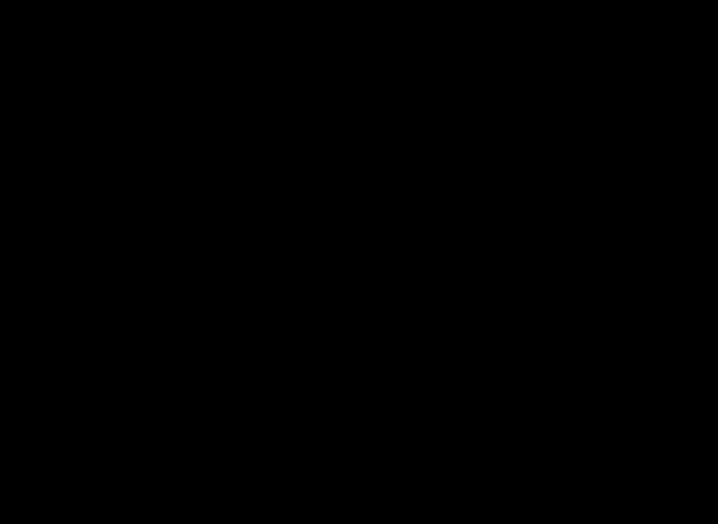
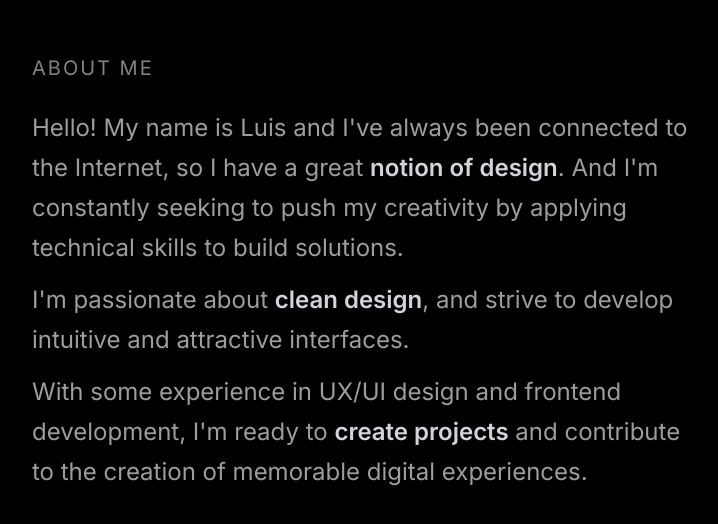
Before and after one commit to LuisPirateRoberts/Portfolio, a React (Vite) app: page / in a window 1280 px wide. Shown: the part 888-1412 px from the top of the page, without its empty margins (32-750 px from the left). Before the commit the page ends 872 px from the top, so only its background shows below. Built offline with nearby package versions, Linux system fonts and the light colour scheme.

Commit message:
Add About component

```diff
--- a/src/App.jsx
+++ b/src/App.jsx
@@ -1,4 +1,4 @@
-import { Navbar, Hero } from "./components";
+import { Navbar, Hero, About } from "./components";
 import { BrowserRouter } from "react-router-dom";
 
 const App = () => {
@@ -7,6 +7,7 @@
       <div className="bg-primary">
         <Navbar />
         <Hero />
+        <About />
       </div>
     </BrowserRouter>
   );
--- a/src/components/About/About.jsx
+++ b/src/components/About/About.jsx
@@ -3,7 +3,29 @@
 const About = () => {
   return (
     <div className={`${styles.padding}`}>
-      <p className={styles.microText}>About me</p>
+      <h1 className={styles.microText}>About me</h1>
+      <div
+        className={`${styles.heroParagraphText} mt-5 max-w-2xl leading-normal`}
+      >
+        <p className="mb-3">
+          Hello! My name is Luis and I've always been connected to the Internet,
+          so I have a great{" "}
+          <span className="font-semibold text-gray-300">notion of design</span>.
+          And I'm constantly seeking to push my creativity by applying technical
+          skills to build solutions.
+        </p>
+        <p className="mb-3">
+          I'm passionate about{" "}
+          <span className="font-semibold text-gray-300">clean design</span>, and
+          strive to develop intuitive and attractive interfaces.
+        </p>
+        <p className="mb-3">
+          With some experience in UX/UI design and frontend development, I'm
+          ready to{" "}
+          <span className="font-semibold text-gray-300">create projects</span>{" "}
+          and contribute to the creation of memorable digital experiences.
+        </p>
+      </div>
     </div>
   );
 };
```
